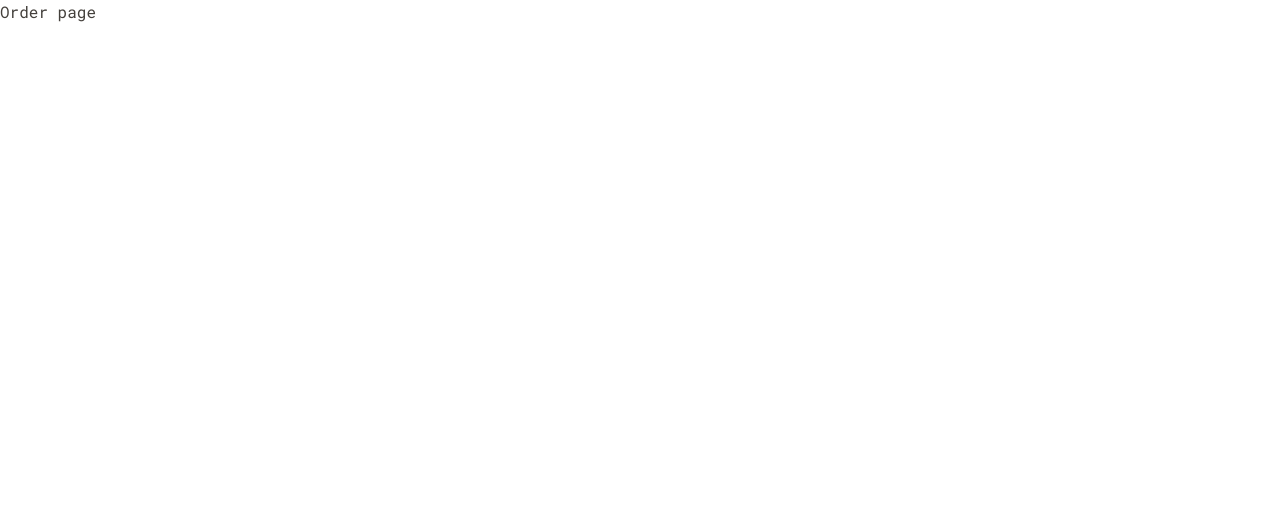
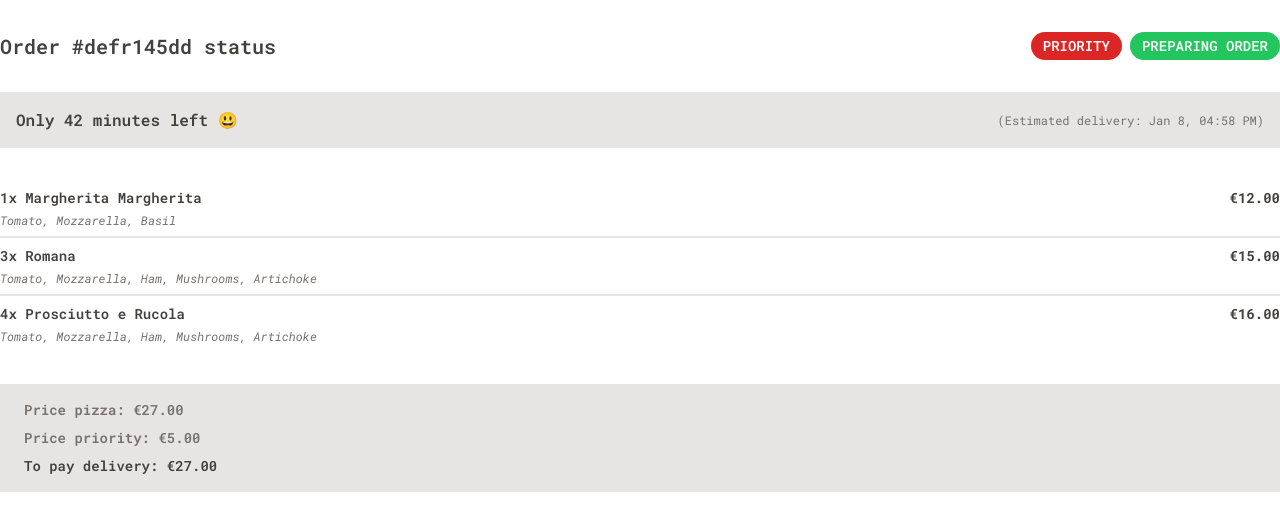
Before and after one commit to sofianeberkane202/fast-delevry-pizza, a React (Vite) app: page /order in a window 1280 px wide. Shown: the top 530 px of the page. Built offline with nearby package versions, Linux system fonts and the light colour scheme.

Commit message:
Create OrderPage component to display detailed order information

```diff
--- a/src/features/Order/OrderPage.jsx
+++ b/src/features/Order/OrderPage.jsx
@@ -1,6 +1,98 @@
 /* eslint-disable react/react-in-jsx-scope */
+import PropTypes from "prop-types";
+
+const fakeCart = [
+  {
+    pizzaId: 1,
+    name: "Margherita Margherita",
+    quantity: 1,
+    unitPrice: 12,
+    totalPrice: 12,
+    ingredients: ["tomato", "mozzarella", "basil"],
+  },
+  {
+    pizzaId: 2,
+    name: "Romana",
+    quantity: 3,
+    unitPrice: 15,
+    totalPrice: 45,
+    ingredients: ["tomato", "mozzarella", "ham", "mushrooms", "artichoke"],
+  },
+  {
+    pizzaId: 3,
+    name: "Prosciutto e Rucola",
+    quantity: 4,
+    unitPrice: 16,
+    totalPrice: 64,
+    ingredients: ["tomato", "mozzarella", "ham", "mushrooms", "artichoke"],
+  },
+];
+
+const fakeOrder = {
+  id: "defr145dd",
+  firstName: "sofiane berkane",
+  phoneNumber: "072458964",
+  address: "Tazmalt Bejaia Algerie",
+  cart: fakeCart,
+  priority: true,
+};
 function OrderPage() {
-  return <div>Order page</div>;
+  const order = fakeOrder;
+  return (
+    <div className="mt-8 grid gap-6 sm:gap-8">
+      <div className="flex flex-col-reverse items-center justify-between gap-4 sm:flex-row sm:gap-0">
+        <h2 className="text-xl font-semibold">Order #{order.id} status</h2>
+        <p className="flex items-center gap-2">
+          {order.priority && (
+            <span className="rounded-full bg-red-600 px-3 py-1 text-sm font-semibold uppercase text-stone-50">
+              priority
+            </span>
+          )}
+          <span className="rounded-full bg-green-500 px-3 py-1 text-sm font-semibold uppercase text-stone-50">
+            preparing order
+          </span>
+        </p>
+      </div>
+
+      <div className="flex flex-col items-center justify-between gap-2 bg-stone-200 p-4 sm:flex-row sm:gap-0">
+        <p className="font-semibold">Only 42 minutes left 😃</p>
+        <p className="text-xs text-stone-500">(Estimated delivery: Jan 8, 04:58 PM)</p>
+      </div>
+
+      <ul className="divide-y-2 divide-stone-200">
+        {order.cart.map((item) => (
+          <CartItem key={item.id} item={item} />
+        ))}
+      </ul>
+
+      <div className="grid gap-2 bg-stone-200 px-6 py-4">
+        <p className="text-sm font-semibold text-stone-500">Price pizza: &euro;27.00</p>
+        <p className="text-sm font-semibold text-stone-500">Price priority: &euro;5.00</p>
+        <p className="text-sm font-semibold">To pay delivery: &euro;27.00</p>
+      </div>
+    </div>
+  );
+}
+
+function CartItem({ item }) {
+  const { name, quantity, ingredients, unitPrice } = item;
+  return (
+    <li className="flex items-start justify-between py-2">
+      <div className="grid gap-1">
+        <p className="text-sm font-semibold">
+          {quantity}x {name}
+        </p>
+        <p className="text-xs italic text-stone-500">
+          {ingredients.map((ing) => ing.slice(0, 1).toUpperCase() + ing.slice(1)).join(", ")}
+        </p>
+      </div>
+      <p className="text-sm font-bold">&euro;{Number(unitPrice).toFixed(2)}</p>
+    </li>
+  );
 }
 
 export default OrderPage;
+
+CartItem.propTypes = {
+  item: PropTypes.object,
+};
```
